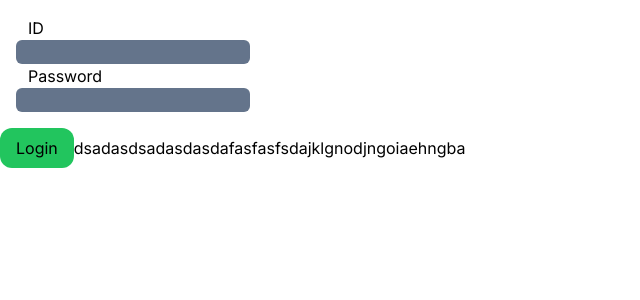
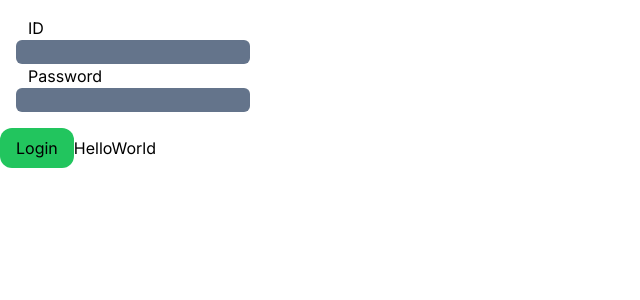
Before and after one commit to BBT0423/nextjs-project, a Next.js app: page / in a window 1280 px wide. Shown: the top 300 px of the page, without its empty margins (0-640 px from the left). Built offline with nearby package versions, Linux system fonts and the light colour scheme.

Commit message:
Test Commit

```diff
--- a/src/app/page.tsx
+++ b/src/app/page.tsx
@@ -40,7 +40,7 @@ export default function Home() {
       <button className='bg-green-500 px-4 py-2 rounded-xl' onClick={signIn}>
         Login
       </button>
-      dsadasdsadasdasdafasfasfsdajklgnodjngoiaehngba
+      HelloWorld
     </main>
   );
 }
```
